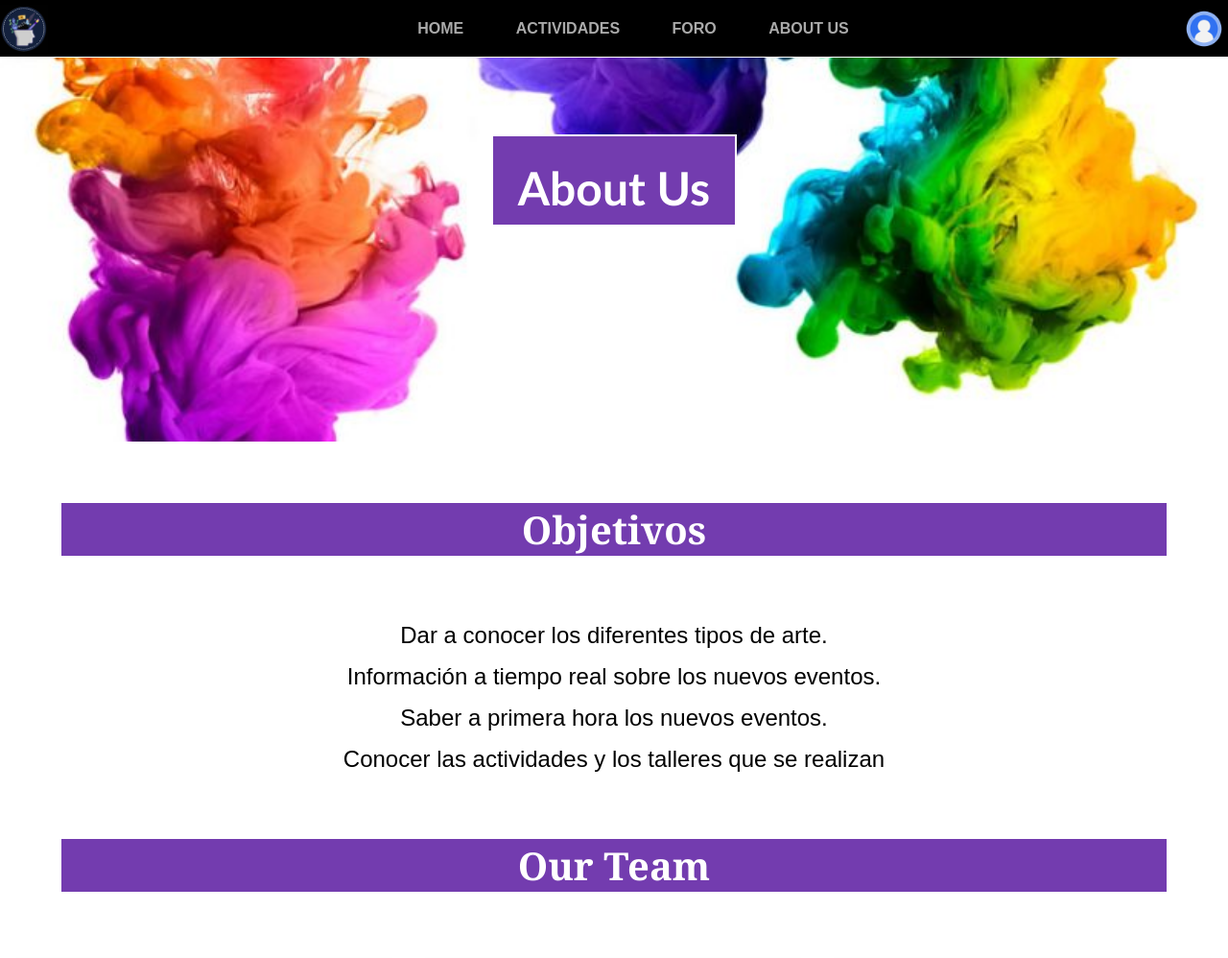
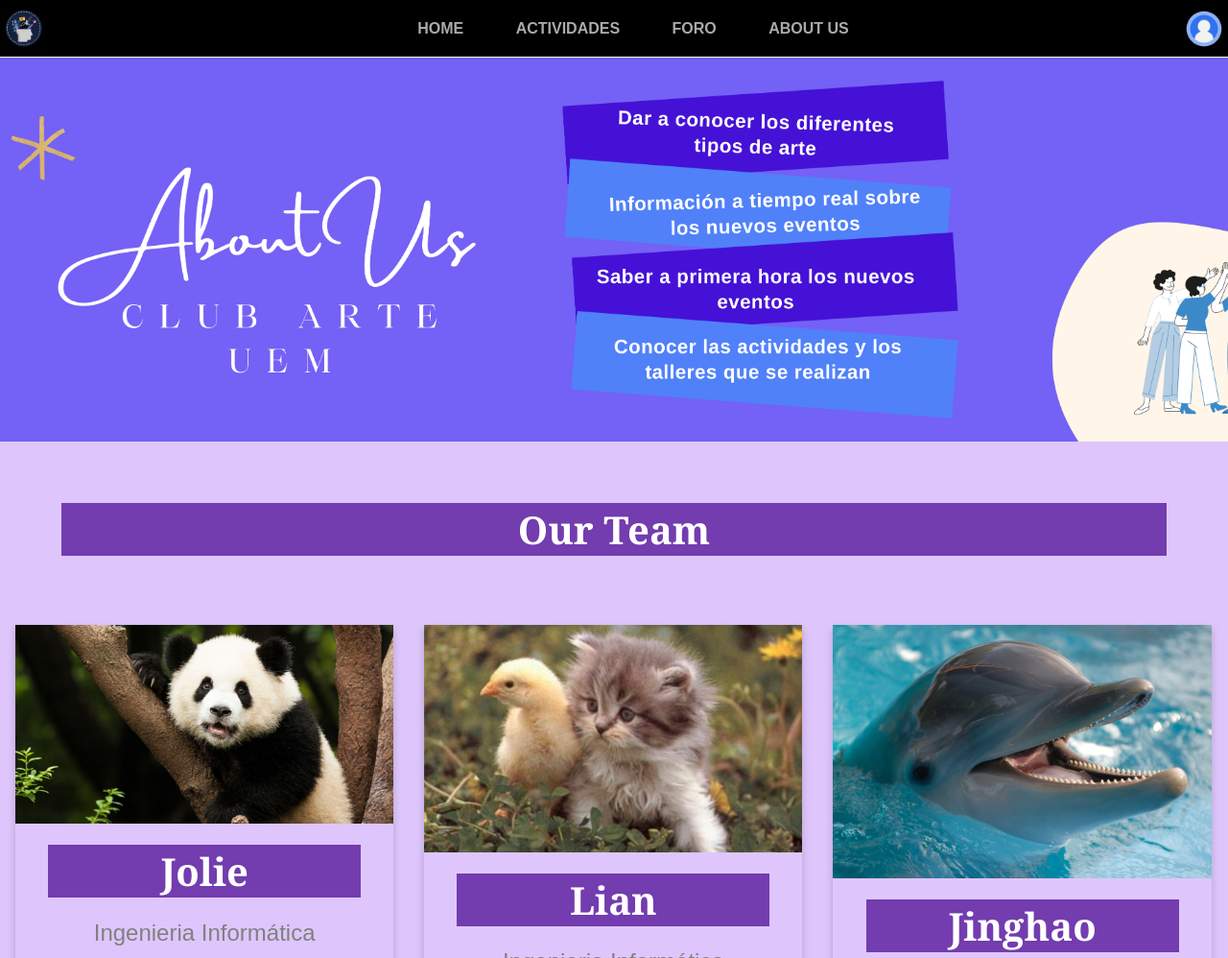
Before and after one commit to Liixxn/Club-de-Arte, a PHP site: page /aboutUs.html in a window 1280 px wide. Shown: the top 998 px of the page at 96% size. Run offline with PHP 8.4, Linux system fonts and the light colour scheme.

Commit message:
AboutUs + Temas Interes

```diff
--- a/ClubArte/aboutUs.html
+++ b/ClubArte/aboutUs.html
@@ -13,6 +13,7 @@
     <link rel="stylesheet" href="css/aboutUs.css">
 </head>
 <body>
+
     <header>
         <nav class="navigation_bar">
             <a href="index.html"><img class="logo_index" src="imgs/clubArte_logo.png" alt="Logo del club de arte"></a>
@@ -26,39 +27,33 @@
         </nav>
     </header>
 
+
     <div id="banner">
-        <h1 id="titulo">About Us</h1>
     </div>
-
-    <h2>Objetivos</h2>
-    <p>Dar a conocer los diferentes tipos de arte.</p>
-    <p>Información a tiempo real sobre los nuevos eventos.</p>
-    <p>Saber a primera hora los nuevos eventos.</p>
-    <p>Conocer las actividades y los talleres que se realizan</p>
 
     <h2>Our Team</h2>
 
     <div class="row">
         <div class="column">
             <div class="card">
-            <img src="imgs/" alt="Jolie" style="width:100%">
+                <img src="imgs/989289_w1200h630c1cx511cy250.jpg" alt="Jolie" style="width:100%">
                 <div class="container">
                     <h2>Jolie</h2>
                     <p class="title">Ingenieria Informática</p>
                     <p>jolie@example.com</p>
-                <p><button class="button">Github</button></p>
+                    <a href="https://github.com/joliema27"> <img src="imgs/GitHub-Mark.png" alt="Github" width="15%"> </a>
                 </div>
             </div>
         </div>
 
         <div class="column">
             <div class="card">
-            <img src="imgs/" alt="Lian" style="width:100%">
+                <img src="imgs/animales-domesticos.jpg" alt="Lian" style="width:100%">
                 <div class="container">
                     <h2>Lian</h2>
                     <p class="title">Ingenieria Informática</p>
                     <p>lian@example.com</p>
-                <p><button class="button">Github</button></p>
+                    <a href="https://github.com/Liixxn"> <img src="imgs/GitHub-Mark.png" alt="Github" width="15%"> </a>
                 </div>
             </div>
         </div>
@@ -69,14 +64,18 @@
                 <div class="container">
                     <h2>Jinghao</h2>
                     <p class="title">Ingenieria Informática</p>
-                <p>Jinghao@example.com</p>
+                    <p>miguelwang125@gmail.com</p>
                     <a href="https://github.com/miguelwang125"> <img src="imgs/GitHub-Mark.png" alt="Github" width="15%"> </a>
+                    <a href="https://mail.google.com/mail/?view=cm&fs=1&tf=1&to=miguelwang125@gmail.com" target="_blank"> <img src="imgs/icon0-vector-461-01.jpg" alt="Gmail" width="15%"> </a>
+                    <!--a href="https://mail.google.com/mail/u/0/?pli=1#inbox?compose=CllgCJfqchZRrjDcxvKSMVDlDRLBKzhgLQTQmgbCJZKQxgVKSpSqdjDhVRscCScgrzXTbzgrGBq"> <img src="imgs/icon0-vector-461-01.jpg" alt="Gmail" width="15%"> </a-->
                 </div>
             </div>
         </div>
     </div>
+
     <footer>
-        <div class="container">
+        <div class="container-footer    ">
+            <img class="logo_index" src="imgs/clubArte_logo.png" alt="Logo del club de arte">
             <table class="default">
                 <tr>
                     <th>Contactos</th>
--- a/ClubArte/css/aboutUs.css
+++ b/ClubArte/css/aboutUs.css
@@ -1,3 +1,8 @@
+/*{
+    border: red 1px solid;
+
+}*/
+
 /*header*/
 .logo_index {
     float: left;
@@ -67,32 +72,23 @@ body {
 
 /*body*/
 
+html, body {
+    margin:0;
+    padding:0;
+    background-color: #dec6fc;
+
+}
+
 #banner{
     display: flex;
     position: relative;
-    background-image: url("../imgs/colores-800x445.jpg");
+    background-image: url("../imgs/6.png");
     background-repeat: no-repeat;
     background-size: cover;
     background-position: center;
     height: 50vh;
     width: 100%;
     margin-top: 60px;
-}
-
-#banner #titulo {
-    border: 2px solid white;
-    color: white;
-    background-color: rgb(115, 60, 175);
-    position: relative;
-    top: 10vh;
-    margin: 0 auto;
-    width: 20%;
-    height: 12vh;
-    padding: 25px;
-    text-align: center;
-    font-size: 48px;
-    font-family:'Gill Sans', 'Gill Sans MT', Calibri, 'Trebuchet MS', sans-serif;
-    font-weight: bold;
 }
 
 h2{
```
Also changed, not shown: ClubArte/css/temasInteres.css (+14 -13 lines), ClubArte/js/temasInteres.js (+2 -6 lines), ClubArte/temasInteres.html (+10 -6 lines), ClubArte/imgs/1586283508_022049_1586284162_noticia_normal_recorte1.jpg (deleted), ClubArte/imgs/16474297191037.jpg (deleted), ClubArte/imgs/6.png (added), ClubArte/imgs/989289_w1200h630c1cx511cy250.jpg (added), ClubArte/imgs/animales-domesticos.jpg (added), ClubArte/imgs/clubArte_logo.png, ClubArte/imgs/icon0-vector-461-01.jpg (added), ClubArte/imgs/portada_1.jpg (deleted), 6 other files. Lines whose indentation alone changed are shown as unchanged.
